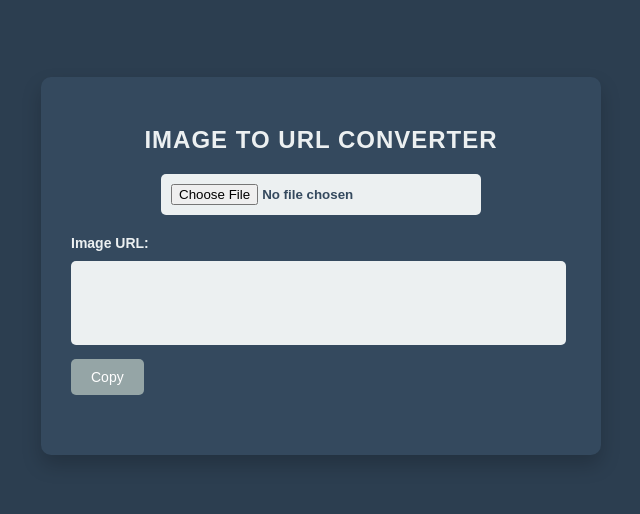
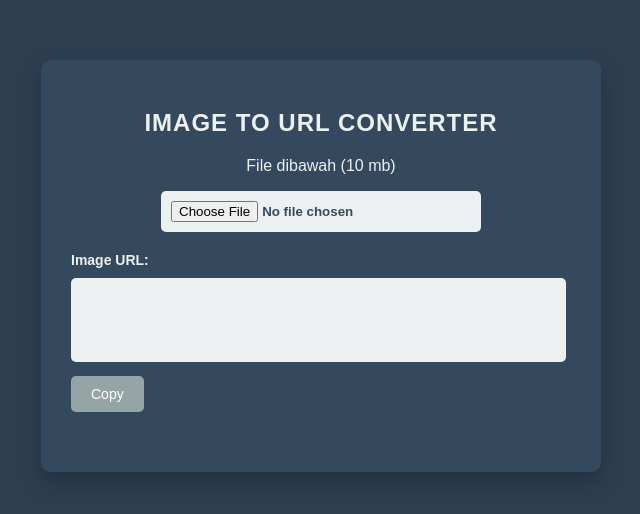
Before and after one commit to DeOkanee/img-url, a website: page public/index.html in a window 1280 px wide. Shown: the part 134-648 px from the top of the page, without its empty margins (319-959 px from the left). Drawn offline with Linux system fonts and the light colour scheme.

Commit message:
update code

```diff
--- a/public/index.html
+++ b/public/index.html
@@ -10,6 +10,7 @@
 <body>
     <div class="container">
         <h2>Image to URL Converter</h2>
+        <p>File dibawah (10 mb)</p>
         <input type="file" id="fileInput" accept="image/*">
         <div class="output">
             <div class="status">
```
